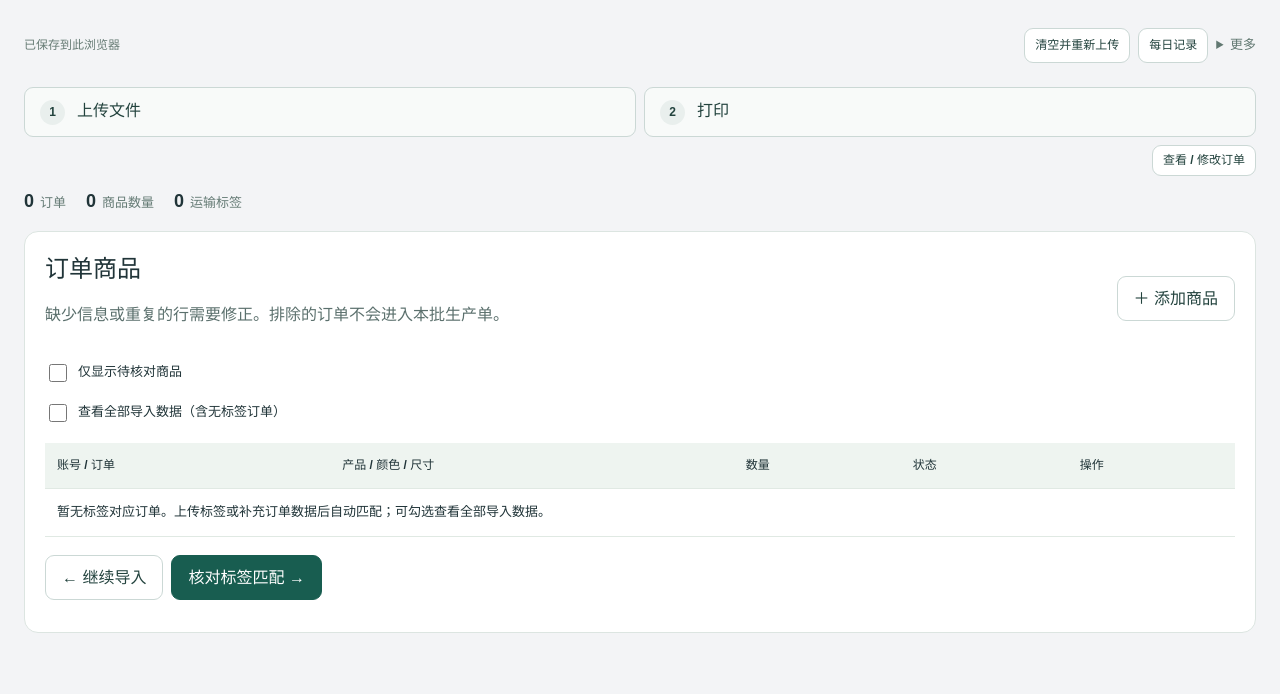
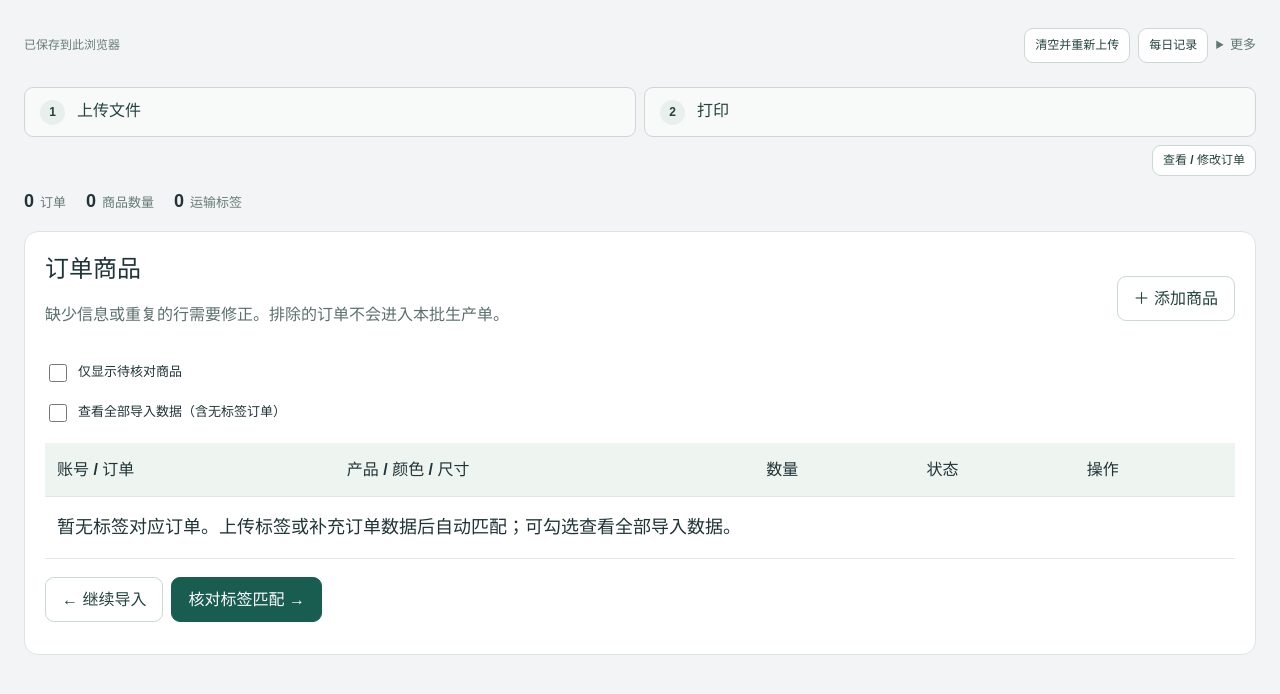
Before and after one commit to joshuazhangxss/sheet, a React (Vite) app: page / in a window 1280 px wide. Both pictures are taken after a click on the button "查看 / 修改订单". Shown: the top 694 px of the page. Built offline with nearby package versions, Linux system fonts and the light colour scheme.

Commit message:
Enlarge order details and print center text for readability

```diff
--- a/src/components/BatchWorkspace.css
+++ b/src/components/BatchWorkspace.css
@@ -109,3 +109,13 @@
 .bw .bw-record-grid tbody tr:hover { background: #eaf3ee; }
 .bw .bw-record-grid .bw-record-qty { font-weight: 700; text-align: center; }
 .bw .bw-record-grid .bw-record-note { white-space: normal; min-width: 120px; max-width: 240px; overflow-wrap: anywhere; }
+
+/* Larger on-screen order details for reading and copying label-back information. */
+.bw .bw-print-center table, .bw .bw-order-details table { font-size: 18px; line-height: 1.6; }
+.bw .bw-print-center th, .bw .bw-order-details th { font-size: 16px; }
+.bw .bw-print-center td, .bw .bw-order-details td { padding: 16px 12px; }
+.bw .bw-print-center td:nth-child(2), .bw .bw-print-center td:nth-child(5) { white-space: nowrap; font-variant-numeric: tabular-nums; }
+.bw .bw-print-center td:nth-child(4) { font-size: 20px; font-weight: 600; min-width: 280px; }
+.bw .bw-print-center td:nth-child(4) > div { white-space: nowrap; }
+.bw .bw-print-center input[type=checkbox] { width: 22px; height: 22px; }
+.bw .bw-order-details small, .bw .bw-print-center .bw-muted { font-size: 14px; }
--- a/src/components/BatchWorkspace.tsx
+++ b/src/components/BatchWorkspace.tsx
@@ -346,7 +346,7 @@ export function BatchWorkspace({ onAdvanced }: { onAdvanced: () => void }) {
     {step === 1 && <>
       {screenshot && <section className="bw-card bw-preview-grid"><AssetPreview asset={draft.assets.find(a => a.id === screenshot.assetId)} /><div><h3>对照截图，确认每件商品</h3><pre>{screenshot.text || '未识别到文字，可对照图片录入。'}</pre><p>多件商品需分别添加。全部录入后再标记截图完成。</p><div className="bw-actions"><button disabled={frozen} onClick={() => setEditor({ ...emptyLine(), ...screenshotPrefill(screenshot.text) })}>继续添加截图商品</button><button disabled={frozen || !screenshot.lineIds?.length} onClick={() => { change({ ...draft, screenshots: draft.screenshots.map(s => s.id === screenshot.id ? { ...s, reviewed: true } : s) }); setSelectedScreenshot(null); setEditor(null); }}>完成截图录入</button><button disabled={frozen} onClick={() => { change({ ...draft, screenshots: draft.screenshots.map(s => s.id === screenshot.id ? { ...s, reviewed: true } : s) }); setSelectedScreenshot(null); setEditor(null); }}>排除此截图</button></div></div></section>}
       {editor && !frozen && <OrderEditor key={editor.id} initial={editor} onSave={saveLine} onAddMany={saveMany} onCancel={() => setEditor(null)} />}
-      <section className="bw-card"><div className="bw-section-head"><div><h2>订单商品</h2><p>缺少信息或重复的行需要修正。排除的订单不会进入本批生产单。</p></div><button disabled={frozen} onClick={() => setEditor(emptyLine())}>＋ 添加商品</button></div>
+      <section className="bw-card bw-order-details"><div className="bw-section-head"><div><h2>订单商品</h2><p>缺少信息或重复的行需要修正。排除的订单不会进入本批生产单。</p></div><button disabled={frozen} onClick={() => setEditor(emptyLine())}>＋ 添加商品</button></div>
         <label className="bw-checkbox"><input type="checkbox" checked={onlyIssues} onChange={e => setOnlyIssues(e.target.checked)} />仅显示待核对商品</label><label className="bw-checkbox"><input type="checkbox" checked={showAllOrders} onChange={e => setShowAllOrders(e.target.checked)} />查看全部导入数据（含无标签订单）</label>
         <div className="bw-table-wrap"><table><thead><tr><th>账号 / 订单</th><th>产品 / 颜色 / 尺寸</th><th>数量</th><th>状态</th><th>操作</th></tr></thead><tbody>
           {draft.lines.filter(l => (showAllOrders || activeIds.has(l.id)) && (!onlyIssues || (activeIds.has(l.id) && lineProblems(l).length))).map(line => <tr className={line.excluded ? 'excluded' : ''} key={line.id}><td>{line.seller || '未指定账号'}<br /><strong>{line.orderId || '缺少订单号'}</strong><small>{line.recipient}<br />{line.source}</small></td><td>{line.product}<br />{line.color || '缺少颜色'} · {line.size || '缺少尺寸'}<small>{line.note}</small></td><td>{line.qty}</td><td>{line.excluded ? '已排除' : !activeIds.has(line.id) ? '无对应标签 · 已忽略' : lineProblems(line).join('；') || (shipments.some(s => !s.confirmed && s.allocations.some(a => a.lineId === line.id)) ? '有匹配建议 · 标签待确认' : '已匹配')}</td><td><div className="bw-actions"><button disabled={frozen} onClick={() => setEditor(line)}>编辑</button><button disabled={frozen} onClick={() => change({ ...draft, assignments: {}, lines: draft.lines.map(l => l.id === line.id ? { ...l, excluded: !l.excluded } : l) })}>{line.excluded ? '恢复' : '排除'}</button></div></td></tr>)}
@@ -363,7 +363,7 @@ export function BatchWorkspace({ onAdvanced }: { onAdvanced: () => void }) {
       </section>
       {chosenShipment && !frozen && <section className="bw-card bw-preview-grid"><AssetPreview asset={draft.assets.find(a => a.id === chosenShipment.label.assetId)} page={chosenShipment.label.pageNumber} /><div><h3>核对标签原件</h3><p>{chosenShipment.reason}</p><ShipmentEditor key={`${chosenShipment.label.id}:${JSON.stringify(chosenShipment.allocations)}`} shipment={chosenShipment} lines={draft.lines} onSave={allocations => { change({ ...draft, assignments: { ...draft.assignments, [chosenShipment.label.id]: { allocations, confirmed: true } } }); setSelectedLabel(null); }} /></div></section>}
     </>}
-    {step === 3 && <section className="bw-card"><div className="bw-section-head"><div><h2>打印中心</h2><p className="bw-muted">{released?.labelOrder === 'upload' ? '按标签上传顺序排列，同一文件按原页码；序号对应打印页码。' : '历史批次保留原顺序；新增文件后会重新生成打印结果。'}</p></div><select aria-label="选择历史批次" value={historyId ?? draft.releasedId ?? ''} onChange={e => { setHistoryId(e.target.value); setSelectedPrint([]); }}><option value="">选择已发布批次</option>{draft.history.map(b => <option key={b.id} value={b.id}>{b.id.slice(0, 8)} · {new Date(b.createdAt).toLocaleString()}</option>)}</select></div>
+    {step === 3 && <section className="bw-card bw-print-center"><div className="bw-section-head"><div><h2>打印中心</h2><p className="bw-muted">{released?.labelOrder === 'upload' ? '按标签上传顺序排列，同一文件按原页码；序号对应打印页码。' : '历史批次保留原顺序；新增文件后会重新生成打印结果。'}</p></div><select aria-label="选择历史批次" value={historyId ?? draft.releasedId ?? ''} onChange={e => { setHistoryId(e.target.value); setSelectedPrint([]); }}><option value="">选择已发布批次</option>{draft.history.map(b => <option key={b.id} value={b.id}>{b.id.slice(0, 8)} · {new Date(b.createdAt).toLocaleString()}</option>)}</select></div>
       {released ? <><p>批次 {released.id.slice(0, 8)} · {released.shipments.length} 个包裹</p>{draft.history.some(b => b.revises === released.id) && <p className="bw-error">此批次已有更新版本，请选择最新批次打印。</p>}<div className="bw-actions"><button className="bw-primary" onClick={() => void exportPdf('labels')}>打印全部标签 PDF</button><button onClick={() => void exportPdf('list')}>2. 打印顺序对照单</button><button onClick={() => void exportPdf('worksheet')}>3. 打印生产工作单</button><button disabled={Boolean(busy)} onClick={() => void exportPdf('worksheet', true)}>预览生产工作单</button></div>
         {worksheetPreview?.batchId === released.id && <section className="bw-card" aria-label="生产工作单预览"><div className="bw-actions"><h3>生产工作单预览</h3><button onClick={() => setWorksheetPreview(null)}>关闭预览</button><button onClick={() => void exportPdf('worksheet')}>下载打印 PDF</button></div><AssetPreview asset={worksheetPreview.asset} /></section>}
         <div className="bw-table-wrap"><table><thead><tr><th>补打</th><th>序号</th><th>商家 / 品牌</th><th>标签背面：类型 · 颜色 · 尺寸 · 数量</th><th>订单号</th></tr></thead><tbody>{released.shipments.map((s, index) => <tr key={s.label.id}><td><input aria-label={`选择补打 ${index + 1}`} type="checkbox" checked={selectedPrint.includes(index)} onChange={e => setSelectedPrint(e.target.checked ? [...selectedPrint, index].sort((a, b) => a - b) : selectedPrint.filter(i => i !== index))} /></td><td>{String(index + 1).padStart(3, '0')}</td><td>{displayMerchant(released.lines.find(l => l.id === s.allocations[0].lineId)!)}</td><td>{s.allocations.map(a => { const l = released.lines.find(line => line.id === a.lineId)!; return <div key={a.lineId}>{batchProductType(l)} · {l.color} · {l.size} · ×{a.qty}{l.note.includes('★') ? ' · 加急' : ''}</div>; })}</td><td>{released.lines.find(l => l.id === s.allocations[0].lineId)?.orderId}</td></tr>)}</tbody></table></div>
```
